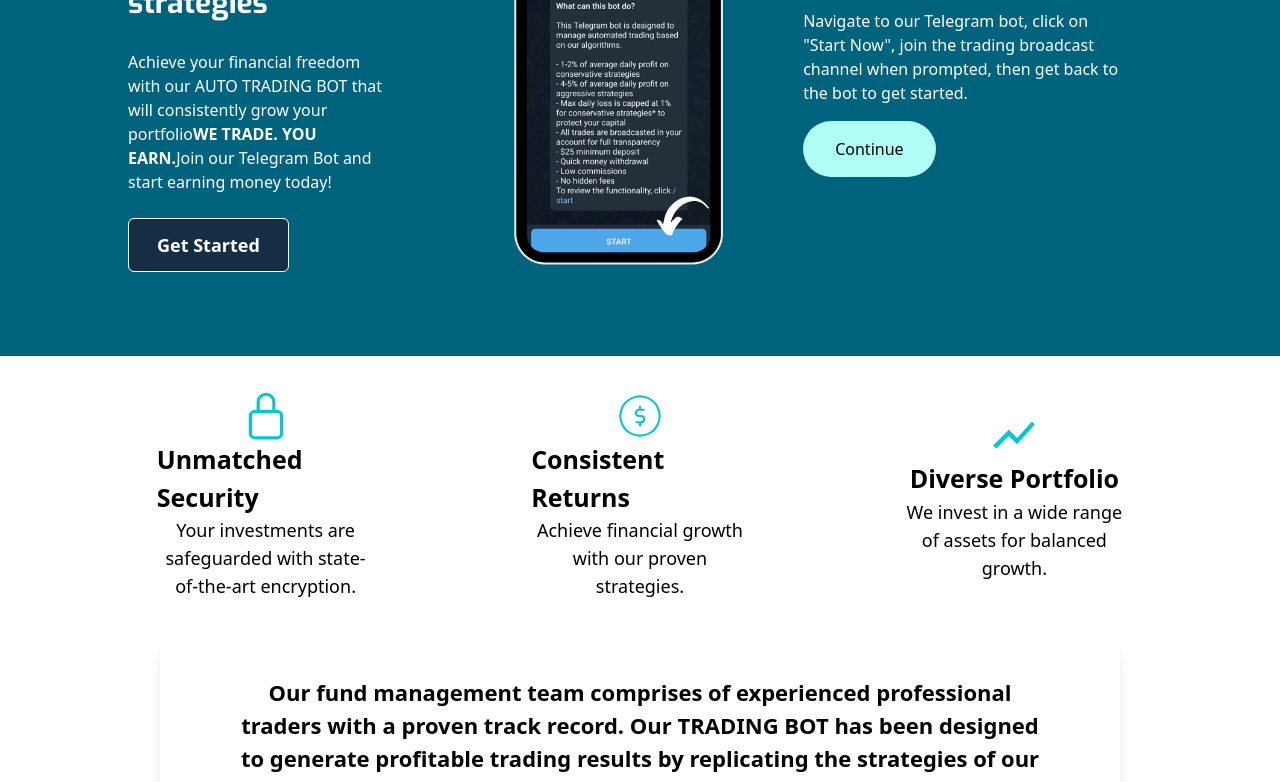
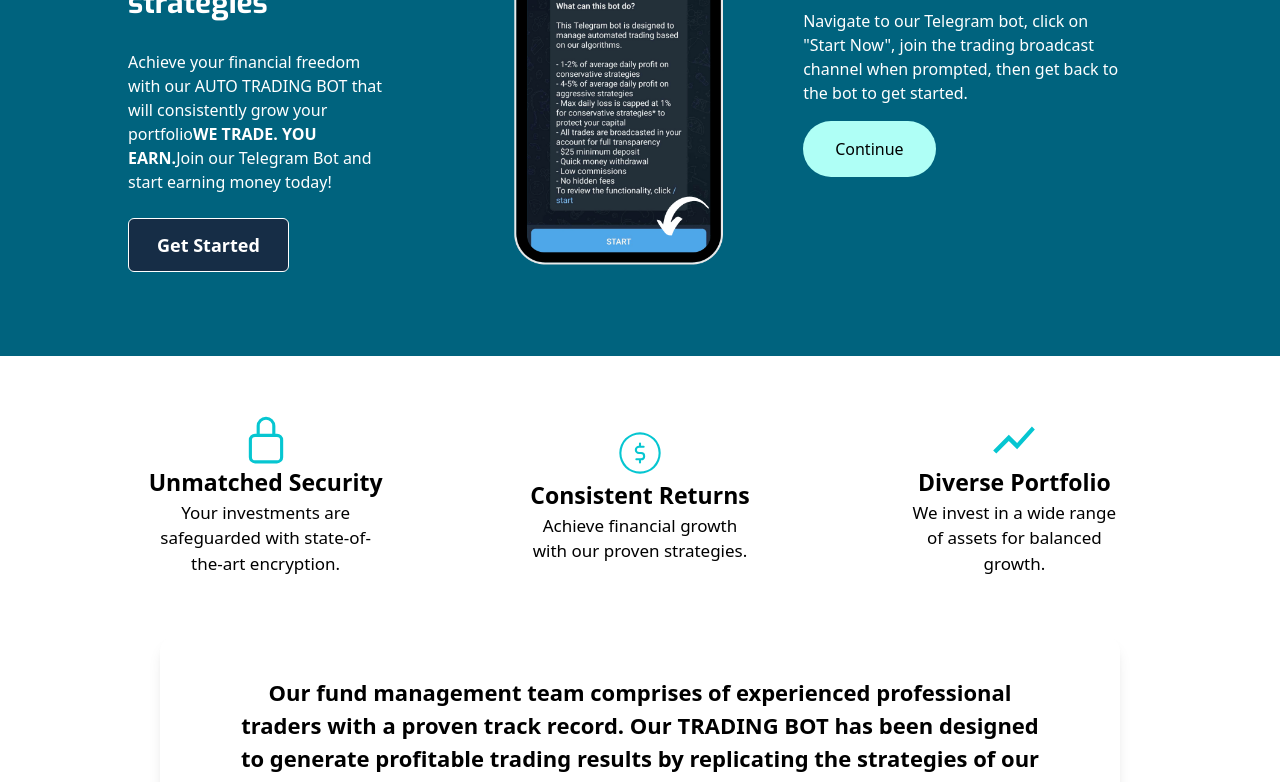
Before and after one commit to Mhatons/sirz_fe, a React (Vite) app: page / in a window 1280 px wide. Shown: the part 398-1180 px from the top of the page. Built offline with nearby package versions, Linux system fonts and the light colour scheme.

Commit message:
updated cards

```diff
--- a/src/components/layout/card.tsx
+++ b/src/components/layout/card.tsx
@@ -11,8 +11,8 @@ export default function Card(props: ICard) {
         <div className="flex px-16 h-[200px] hover:transform hover:-translate-y-2 transition-transform duration-300 card_shadow cursor-pointer rounded-3xl p-6 items-center justify-center">
             <div className="flex items-center justify-center flex-col ">
                 <div className="text-[50px] text-[#06C6D1] font-extrabold">{icon}</div>
-                <header className="text-[25px] font-semibold">{title}</header>
-                <div className="text-center text-lg">{description}</div>
+                <header className="text-[23px] font-semibold whitespace-nowrap">{title}</header>
+                <div className="text-center text-[17px]">{description}</div>
             </div>
         </div>
     )
```
